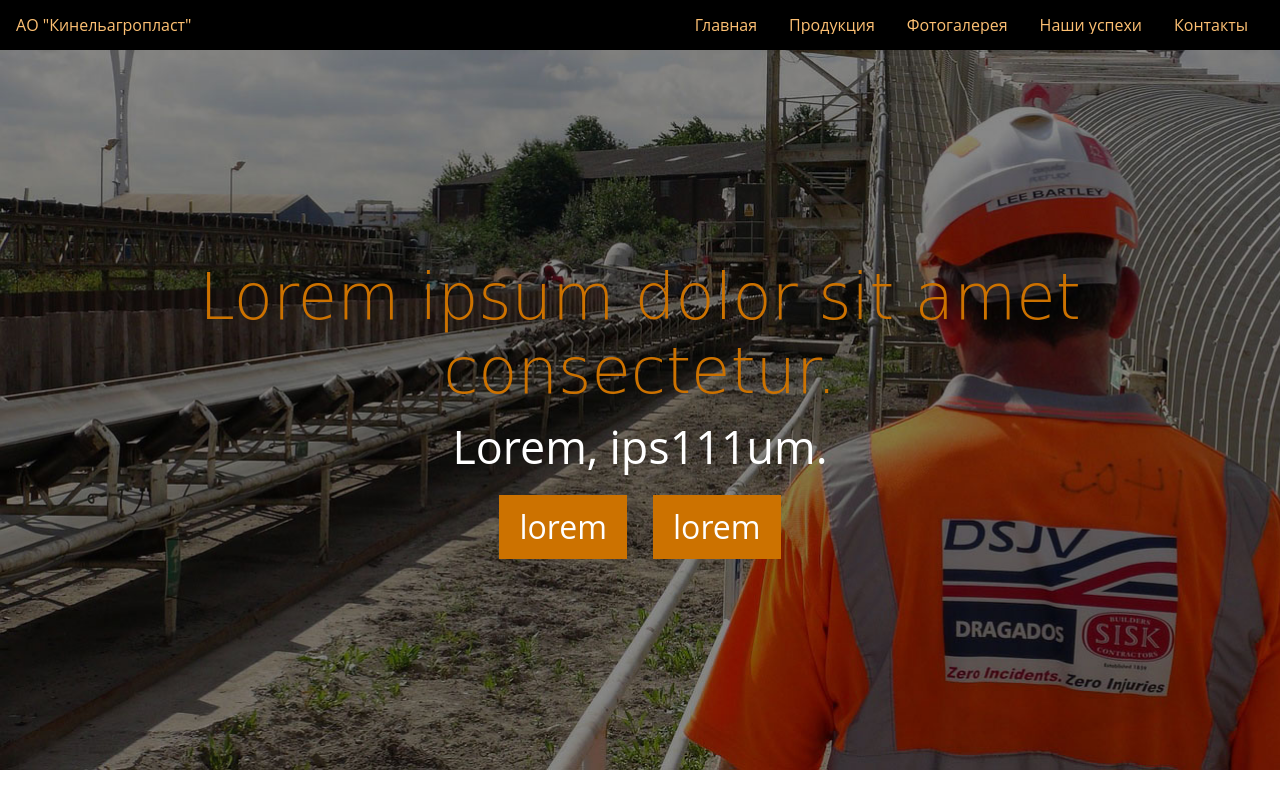
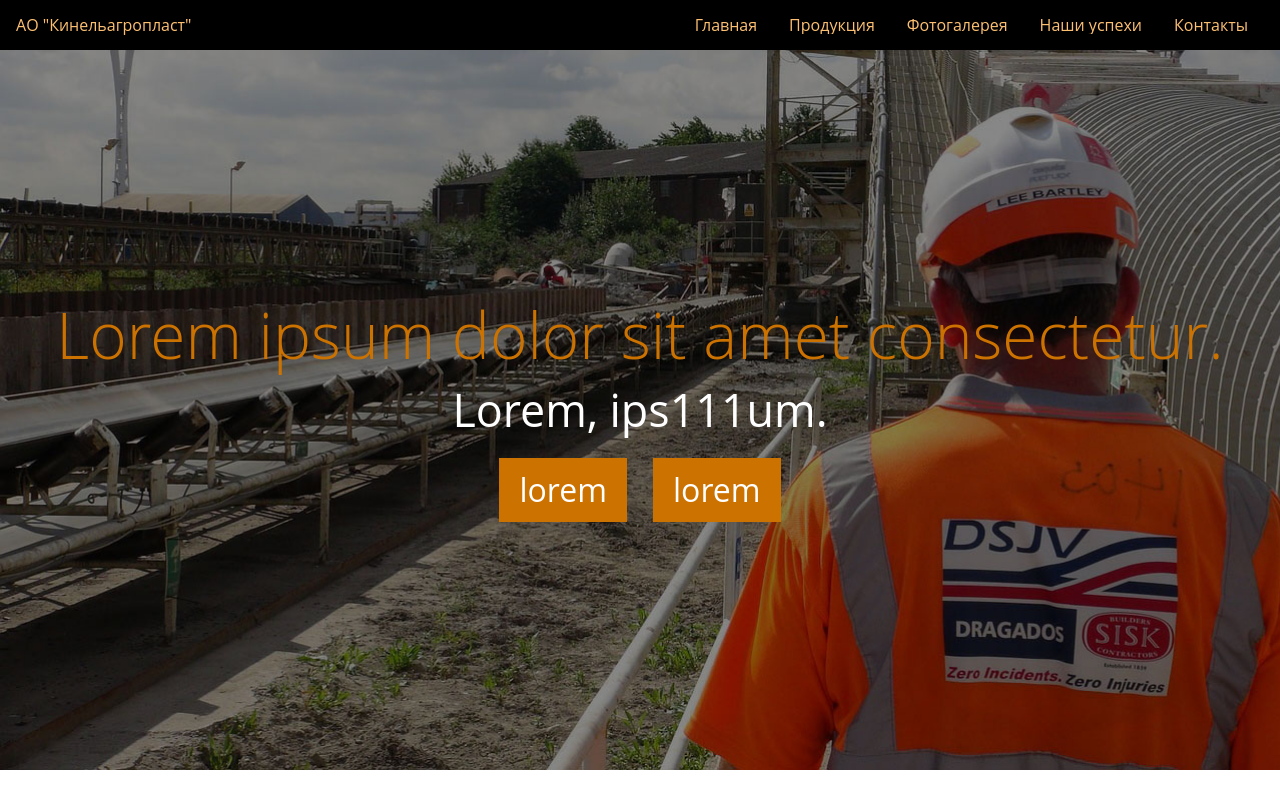
Before and after one commit to SmerchProsto/kinelPrjct, a plain HTML site: page index.html in a window 1280 px wide. Shown: the top 800 px of the page. Drawn offline with Linux system fonts and the light colour scheme.

Commit message:
fonts fix

```diff
--- a/css/style.css
+++ b/css/style.css
@@ -1,4 +1,6 @@
-
+* {
+	font-family: 'Open Sans', sans-serif !important;
+}
 		/* Container */
 .container {
 	display: flex;
```
